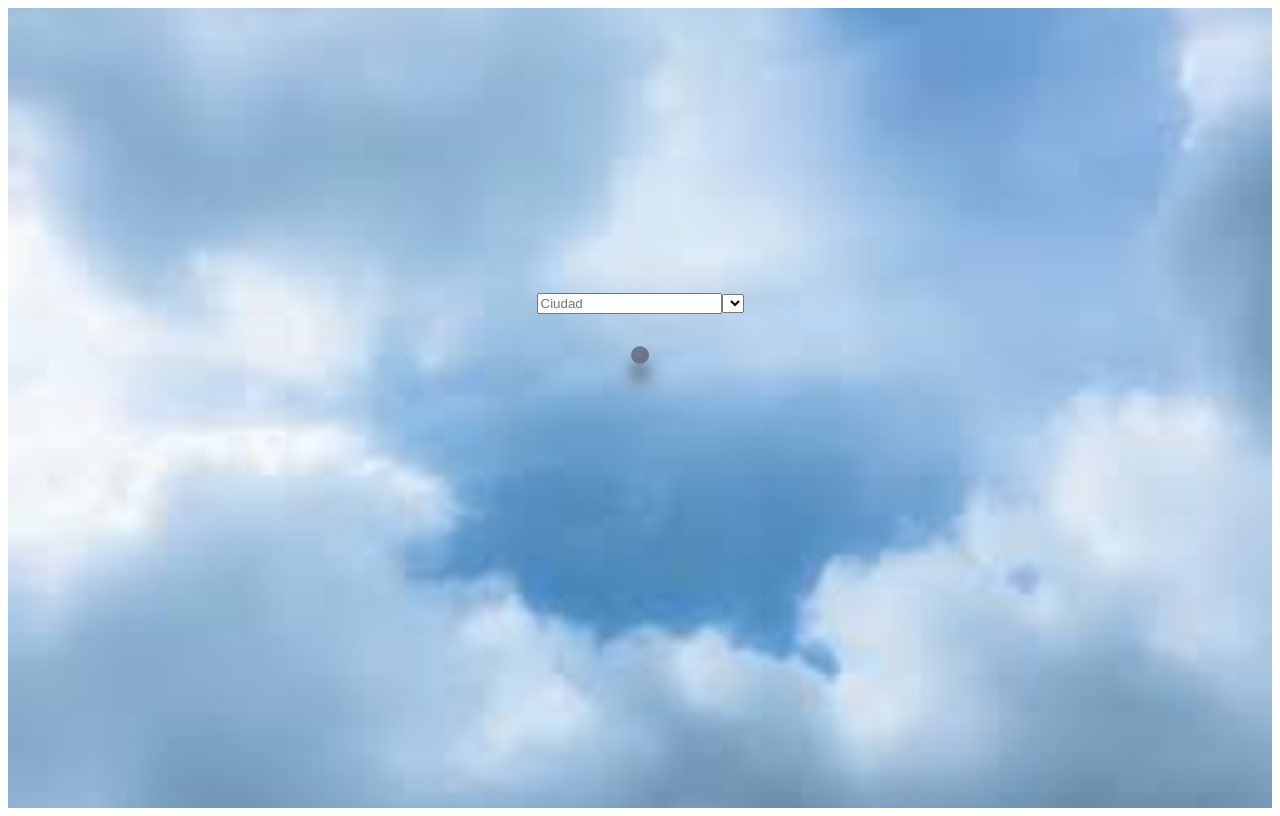
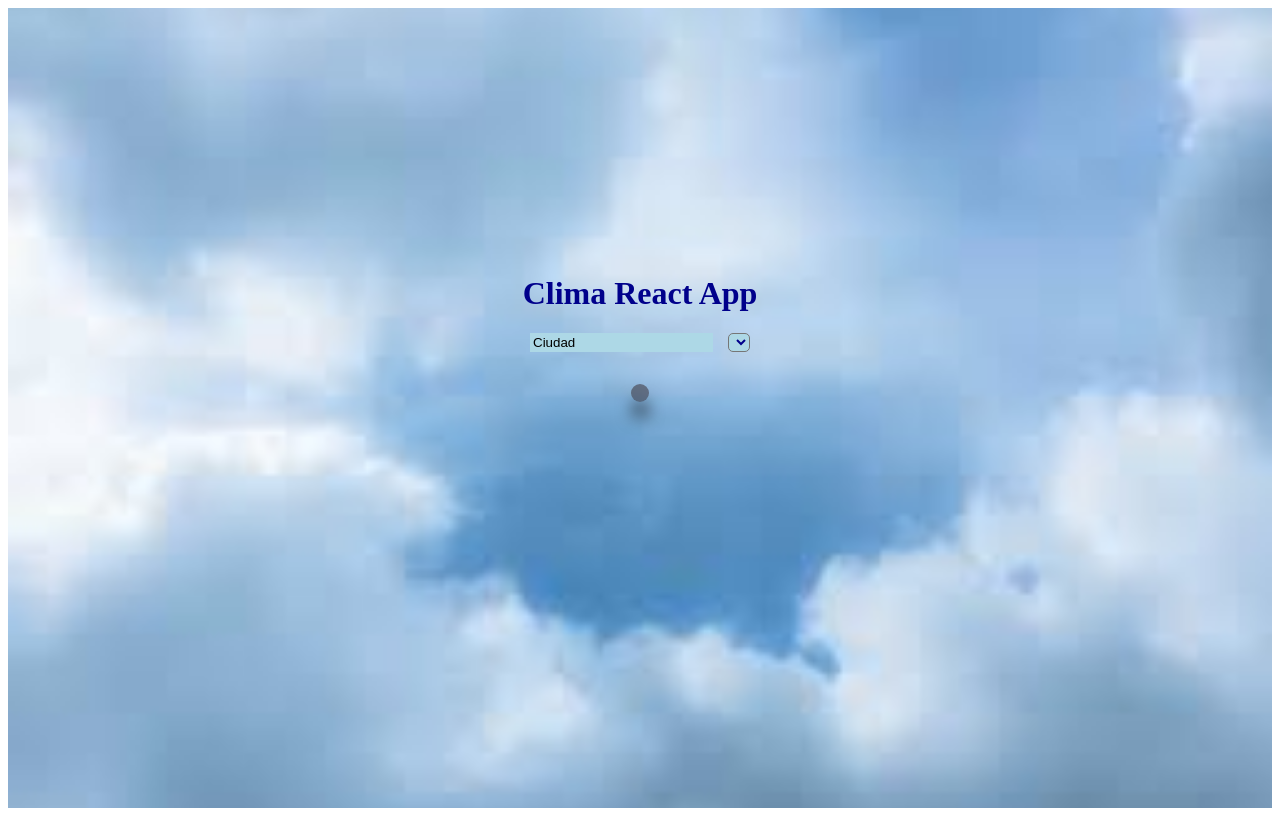
Before and after one commit to miqueas35/clima6, a React (Create React App) app: page / in a window 1280 px wide. Built offline with nearby package versions, Linux system fonts and the light colour scheme.

Commit message:
se agrega estilos inputs

```diff
--- a/src/components/sidebar/Sidebar.js
+++ b/src/components/sidebar/Sidebar.js
@@ -12,7 +12,8 @@ const Sidebar = ({ setInputCity }) => {
   return (
     <div className='container-fluid container_general'>
       <div className='row container_flex vh-100'>
-        <div className='col-12'>
+        <h1 className='titulo'>Clima React App</h1>
+        <div className='input col-12'>
           <input type="text" placeholder='Ciudad' onChange={(e) => setInputCity(e.target.value) }/>
           <select onChange={ async (e) => {
             const weather = await axios(`http://api.weatherapi.com/v1/current.json?key=6be8c28794924ed8a2a184922222905&q=${e.target.value}`);
--- a/src/components/sidebar/Slidebar.css
+++ b/src/components/sidebar/Slidebar.css
@@ -28,3 +28,26 @@
   padding: 0.5em;
   margin-top: 2em;
 }
+.input input{
+  border: solid 1px lightblue;
+  background-color: lightblue;
+  color: darkblue;
+}
+.input input:focus {
+  border: solid 1px lightblue;
+  outline: none;
+}
+.input input::placeholder {
+  color: black;
+}
+.input select{
+  margin-left:15px;
+  background-color: lightblue;
+  color: darkblue;
+  border-radius: 5px;
+  outline: none;
+}
+.titulo{
+  text-align: center;
+  color: darkblue;
+}
```
Also changed, not shown: 1 other file (tests, documents, lock files or other folders).
